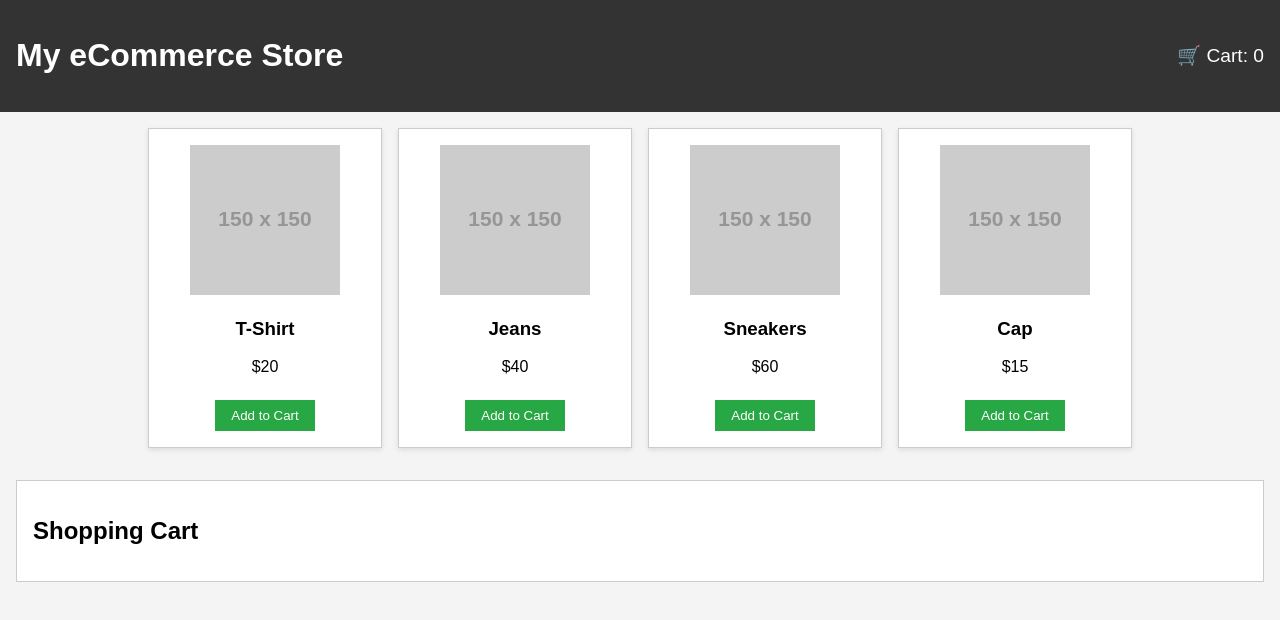
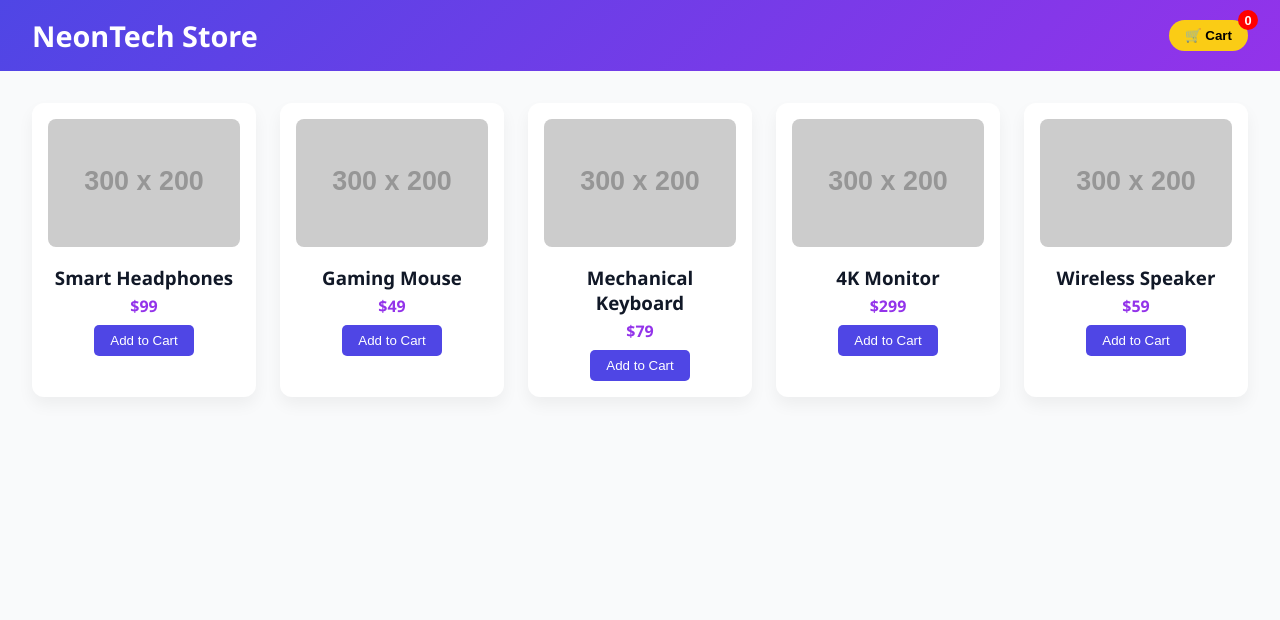
Before and after one commit to Divya-coder-afk/practical, a plain HTML site: page index.html in a window 1280 px wide. Drawn offline with Linux system fonts and the light colour scheme; placeholder pictures from the web are drawn by us.

Commit message:
Update index.html

```diff
--- a/index.html
+++ b/index.html
@@ -3,113 +3,212 @@
 <head>
   <meta charset="UTF-8" />
   <meta name="viewport" content="width=device-width, initial-scale=1.0"/>
-  <title>Simple eCommerce Site</title>
+  <title>Modern eCommerce Store</title>
   <style>
-    body {
-      font-family: Arial, sans-serif;
+    :root {
+      --primary: #4f46e5;
+      --secondary: #9333ea;
+      --accent: #facc15;
+      --bg: #f9fafb;
+      --white: #fff;
+      --text: #111827;
+    }
+
+    * {
+      box-sizing: border-box;
       margin: 0;
       padding: 0;
-      background: #f4f4f4;
+    }
+
+    body {
+      font-family: 'Segoe UI', sans-serif;
+      background-color: var(--bg);
+      color: var(--text);
     }
 
     header {
-      background: #333;
-      color: #fff;
-      padding: 1rem;
+      background: linear-gradient(135deg, var(--primary), var(--secondary));
+      color: var(--white);
+      padding: 1rem 2rem;
       display: flex;
       justify-content: space-between;
       align-items: center;
+      position: sticky;
+      top: 0;
+      z-index: 1000;
+    }
+
+    header h1 {
+      font-size: 1.8rem;
+    }
+
+    .cart-btn {
+      position: relative;
+      background: var(--accent);
+      color: #000;
+      border: none;
+      padding: 0.5rem 1rem;
+      border-radius: 999px;
+      cursor: pointer;
+      font-weight: bold;
+    }
+
+    .cart-count {
+      background: red;
+      color: white;
+      position: absolute;
+      top: -10px;
+      right: -10px;
+      width: 20px;
+      height: 20px;
+      font-size: 0.8rem;
+      display: flex;
+      justify-content: center;
+      align-items: center;
+      border-radius: 50%;
+    }
+
+    main {
+      padding: 2rem;
     }
 
     .products {
-      display: flex;
-      flex-wrap: wrap;
-      gap: 1rem;
-      padding: 1rem;
-      justify-content: center;
+      display: grid;
+      grid-template-columns: repeat(auto-fit, minmax(220px, 1fr));
+      gap: 1.5rem;
     }
 
     .product {
-      background: #fff;
-      border: 1px solid #ccc;
+      background: var(--white);
+      border-radius: 12px;
       padding: 1rem;
-      width: 200px;
+      box-shadow: 0 8px 16px rgba(0, 0, 0, 0.05);
+      transition: transform 0.2s ease;
       text-align: center;
-      box-shadow: 0 2px 5px rgba(0, 0, 0, 0.1);
+    }
+
+    .product:hover {
+      transform: translateY(-5px);
     }
 
     .product img {
       max-width: 100%;
-      height: auto;
+      border-radius: 8px;
     }
 
-    button {
-      padding: 0.5rem 1rem;
-      background: #28a745;
-      color: #fff;
-      border: none;
-      margin-top: 0.5rem;
-      cursor: pointer;
+    .product h3 {
+      margin: 0.8rem 0 0.3rem;
     }
 
-    button:hover {
-      background: #218838;
+    .product p {
+      color: var(--secondary);
+      font-weight: bold;
     }
 
-    .cart {
-      font-size: 1.2rem;
+    .product button {
+      margin-top: 0.5rem;
+      padding: 0.5rem 1rem;
+      background: var(--primary);
+      color: white;
+      border: none;
+      border-radius: 5px;
+      cursor: pointer;
+      transition: background 0.2s;
+    }
+
+    .product button:hover {
+      background: var(--secondary);
+    }
+
+    /* Cart Sidebar */
+    .cart-sidebar {
+      position: fixed;
+      right: -100%;
+      top: 0;
+      width: 300px;
+      height: 100%;
+      background: white;
+      box-shadow: -2px 0 10px rgba(0,0,0,0.2);
+      padding: 1rem;
+      transition: right 0.3s ease-in-out;
+      z-index: 9999;
+    }
+
+    .cart-sidebar.open {
+      right: 0;
+    }
+
+    .cart-sidebar h2 {
+      margin-bottom: 1rem;
+      font-size: 1.4rem;
     }
 
     .cart-items {
-      background: #fff;
-      margin: 1rem;
-      padding: 1rem;
-      border: 1px solid #ccc;
-    }
-
-    .cart-items ul {
       list-style: none;
       padding: 0;
+      max-height: 60vh;
+      overflow-y: auto;
     }
 
     .cart-items li {
       padding: 0.5rem 0;
       border-bottom: 1px solid #eee;
     }
+
+    .close-btn {
+      background: var(--secondary);
+      color: white;
+      border: none;
+      padding: 0.3rem 0.7rem;
+      border-radius: 4px;
+      cursor: pointer;
+      margin-bottom: 1rem;
+    }
+
+    @media (max-width: 600px) {
+      .products {
+        grid-template-columns: repeat(auto-fit, minmax(160px, 1fr));
+      }
+    }
   </style>
 </head>
 <body>
+
   <header>
-    <h1>My eCommerce Store</h1>
-    <div class="cart">
-      🛒 Cart: <span id="cart-count">0</span>
-    </div>
+    <h1>NeonTech Store</h1>
+    <button class="cart-btn" onclick="toggleCart()">
+      🛒 Cart
+      <span class="cart-count" id="cart-count">0</span>
+    </button>
   </header>
 
   <main>
     <div class="products" id="product-list">
-      <!-- Products will appear here -->
+      <!-- Products injected here -->
     </div>
   </main>
 
-  <section class="cart-items" id="cart-items">
-    <h2>Shopping Cart</h2>
-    <ul id="cart-list"></ul>
-  </section>
+  <div class="cart-sidebar" id="cart-sidebar">
+    <button class="close-btn" onclick="toggleCart()">✕ Close</button>
+    <h2>Your Cart</h2>
+    <ul class="cart-items" id="cart-list"></ul>
+  </div>
 
   <script>
     const products = [
-      { id: 1, name: "T-Shirt", price: 20, image: "https://via.placeholder.com/150" },
-      { id: 2, name: "Jeans", price: 40, image: "https://via.placeholder.com/150" },
-      { id: 3, name: "Sneakers", price: 60, image: "https://via.placeholder.com/150" },
-      { id: 4, name: "Cap", price: 15, image: "https://via.placeholder.com/150" }
+      { id: 1, name: "Smart Headphones", price: 99, image: "https://via.placeholder.com/300x200?text=Headphones" },
+      { id: 2, name: "Gaming Mouse", price: 49, image: "https://via.placeholder.com/300x200?text=Gaming+Mouse" },
+      { id: 3, name: "Mechanical Keyboard", price: 79, image: "https://via.placeholder.com/300x200?text=Keyboard" },
+      { id: 4, name: "4K Monitor", price: 299, image: "https://via.placeholder.com/300x200?text=Monitor" },
+      { id: 5, name: "Wireless Speaker", price: 59, image: "https://via.placeholder.com/300x200?text=Speaker" },
     ];
 
     const cart = [];
 
     const productList = document.getElementById("product-list");
+    const cartList = document.getElementById("cart-list");
     const cartCount = document.getElementById("cart-count");
-    const cartList = document.getElementById("cart-list");
+    const cartSidebar = document.getElementById("cart-sidebar");
 
     function displayProducts() {
       products.forEach(product => {
@@ -125,9 +224,9 @@
       });
     }
 
-    function addToCart(productId) {
-      const product = products.find(p => p.id === productId);
-      cart.push(product);
+    function addToCart(id) {
+      const item = products.find(p => p.id === id);
+      cart.push(item);
       updateCart();
     }
 
@@ -141,6 +240,10 @@
       });
     }
 
+    function toggleCart() {
+      cartSidebar.classList.toggle("open");
+    }
+
     displayProducts();
   </script>
 </body>
```
